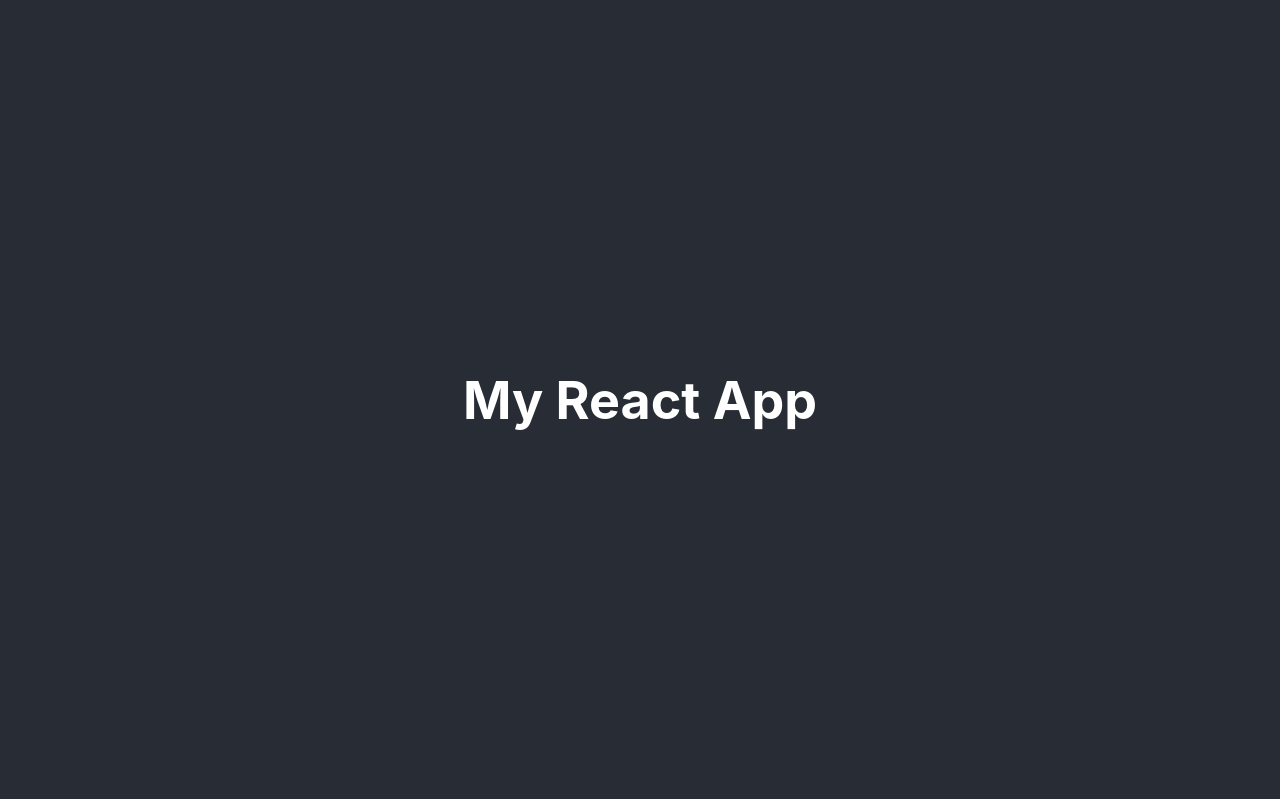
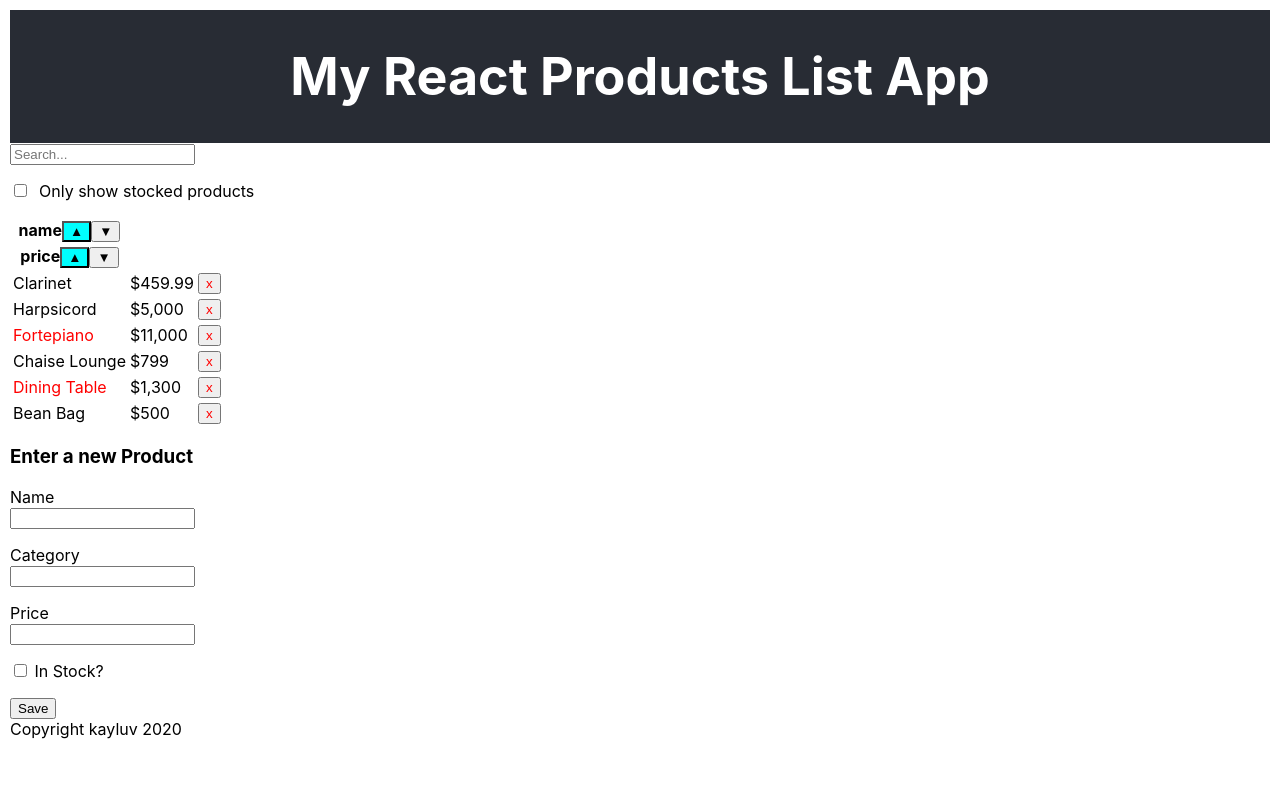
Before and after one commit to dejimania/service-list-app, a React (Create React App) app: page / in a window 1280 px wide. Shown: the top 799 px of the page. Built offline with nearby package versions, Linux system fonts and the light colour scheme.

Commit message:
create products components

```diff
--- a/src/App.css
+++ b/src/App.css
@@ -15,7 +15,7 @@
 
 .App-header {
   background-color: #282c34;
-  min-height: 100vh;
+  min-height: 10vh;
   display: flex;
   flex-direction: column;
   align-items: center;
@@ -36,3 +36,7 @@
     transform: rotate(360deg);
   }
 }
+
+body {
+  margin: 10px;
+}
--- a/src/App.js
+++ b/src/App.js
@@ -3,18 +3,19 @@ import logo from './logo.svg';
 import './App.css';
 import Clock from './Clock.js';
 import { Component } from 'react';
-import ColoredBlock from './ColoredBlock.js'
+import Products from './Products.js';
+// import ColoredBlock from './ColoredBlock.js'
 
 // let time = new Date().toLocaleString();
 
 class App extends Component {
   render() {
     return (
-      <div className="App">
+      <div>
         <header className="App-header">
           {/* <img src={logo} className="App-logo" alt="logo" /> */}
           <h1>
-            My React App
+            My React Products List App
           </h1>
           {/* <a
             className="App-link"
@@ -25,10 +26,13 @@ class App extends Component {
             Learn React
           </a> */}
         </header>
-        <div className="main-content">
-          <ColoredBlock></ColoredBlock>
+        {/* <div className="main-content">
+          <ColoredBlock></ColoredBlock> */}
           {/* <Clock ></Clock> */}
-        </div>
+        {/* </div> */}
+        <section>
+          <Products></Products>
+        </section>
         <footer>Copyright kayluv 2020</footer>
       </div>
     );
--- /dev/null
+++ b/src/Filters.js
@@ -0,0 +1,16 @@
+import React from 'react';
+
+class Filters extends React.Component {
+  render(){
+    return(
+      <form>
+        <input type="text" placeholder="Search..." />
+        <p>
+          <input type="checkbox" />&nbsp; Only show stocked products
+        </p>
+      </form>
+    );
+  }
+}
+
+export default Filters;
--- /dev/null
+++ b/src/ProductForm.js
@@ -0,0 +1,43 @@
+import React from 'react';
+
+
+class ProductForm extends React.Component {
+  render() {
+    return (
+      <form>
+        <h3>Enter a new Product</h3>
+        <p>
+          <label>
+            Name
+            <br />
+            <input type="text" name="name"/>
+          </label>
+        </p>
+        <p>
+          <label>
+            Category
+            <br />
+            <input type="text" name="category"/>
+          </label>
+        </p>
+        <p>
+          <label>
+            Price
+            <br />
+            <input type="text" name="price"/>
+          </label>
+        </p>
+        <p>
+          <label>
+            <input type="checkbox" name="stocked"/>
+            &nbsp;In Stock?
+          </label>
+        </p>
+        <input type="submit" value="Save" />
+      </form>
+    );
+  }
+}
+
+
+export default ProductForm;
--- /dev/null
+++ b/src/ProductRow.css
@@ -0,0 +1,3 @@
+.ProductRow-out-of-stock {
+  color: red;
+}
--- /dev/null
+++ b/src/ProductRow.js
@@ -0,0 +1,25 @@
+import React from 'react';
+import './ProductRow.css';
+
+
+class ProductRow extends React.Component {
+  render() {
+    return (
+      <tr>
+        <td>
+          <span className={this.props.products.stocked ? '' : 'ProductRow-out-of-stock'}>
+            {this.props.products.name}
+          </span>
+        </td>
+        <td>
+          {this.props.products.price}
+        </td>
+        <td>
+          <button onClick={this.destroy} style={{color: 'red'}}>x</button>
+        </td>
+      </tr>
+    );
+  }
+}
+
+export default ProductRow;
--- /dev/null
+++ b/src/ProductTable.js
@@ -0,0 +1,37 @@
+import React from 'react';
+import ProductRow from './ProductRow.js';
+import ProductTableHeader from './ProductTableHeader';
+
+
+class ProductTable extends React.Component {
+  render() {
+    let productsAsArray = Object.keys(this.props.products).map((pid) =>
+      this.props.products[pid]);
+
+    let rows = [];
+
+    productsAsArray.forEach((product) => {
+      rows.push(
+        <ProductRow products={product} key={product.id}></ProductRow>
+      );
+    });
+    return (
+      <div>
+        <table>
+          <thead>
+            <tr>
+              <ProductTableHeader column="name"></ProductTableHeader>
+            </tr>
+            <tr>
+              <ProductTableHeader column="price"></ProductTableHeader>
+            </tr>
+          </thead>
+          <tbody>{rows}</tbody>
+        </table>
+      </div>
+    )
+  }
+}
+
+
+export default ProductTable;
--- /dev/null
+++ b/src/ProductTableHeader.css
@@ -0,0 +1,3 @@
+.ProductTableHeader-current {
+  background-color: #0ff;
+}
--- /dev/null
+++ b/src/ProductTableHeader.js
@@ -0,0 +1,18 @@
+import React from 'react';
+import './ProductTableHeader.css';
+
+
+
+class ProductTableHeader extends React.Component {
+  render() {
+    return (
+      <th>
+        {this.props.column}
+        <button className="ProductTableHeader-current">&#x25B2;</button>
+        <button>&#x25BC;</button>
+      </th>
+    );
+  }
+}
+
+export default ProductTableHeader;
--- /dev/null
+++ b/src/Products.js
@@ -0,0 +1,33 @@
+import React from 'react';
+import Filters from './Filters.js';
+import ProductForm from './ProductForm';
+import ProductTable from './ProductTable.js';
+
+var PRODUCTS = {
+  '1': {id: 1, category: 'Musical Instruments', price: '$459.99', stocked: true, name:
+    'Clarinet'},
+  '2': {id: 2, category: 'Musical Instruments', price: '$5,000', stocked: true, name:
+    'Harpsicord'},
+  '3': {id: 3, category: 'Musical Instruments', price: '$11,000', stocked: false, name:
+    'Fortepiano'},
+  '4': {id: 4, category: 'Furniture', price: '$799', stocked: true, name: 'Chaise Lounge'},
+  '5': {id: 5, category: 'Furniture', price: '$1,300', stocked: false, name: 'Dining Table'},
+  '6': {id: 6, category: 'Furniture', price: '$500', stocked: true, name: 'Bean Bag'}
+};
+
+class Products extends React.Component {
+  constructor(props) {
+    super(props);
+  }
+  render() {
+    return (
+      <div>
+        <Filters ></Filters>
+        <ProductTable products={PRODUCTS}></ProductTable>
+        <ProductForm ></ProductForm>
+      </div>
+    );
+  }
+}
+
+export default Products;
--- a/src/index.js
+++ b/src/index.js
@@ -5,7 +5,7 @@ import App from './App';
 import Clock from './Clock';
 import * as serviceWorker from './serviceWorker';
 
-ReactDOM.render(<App name="Kamil" />, document.getElementById('root'));
+ReactDOM.render(<App />, document.getElementById('root'));
 // ReactDOM.render(<Clock />, document.getElementById('root'));
 
 // If you want your app to work offline and load faster, you can change
```
